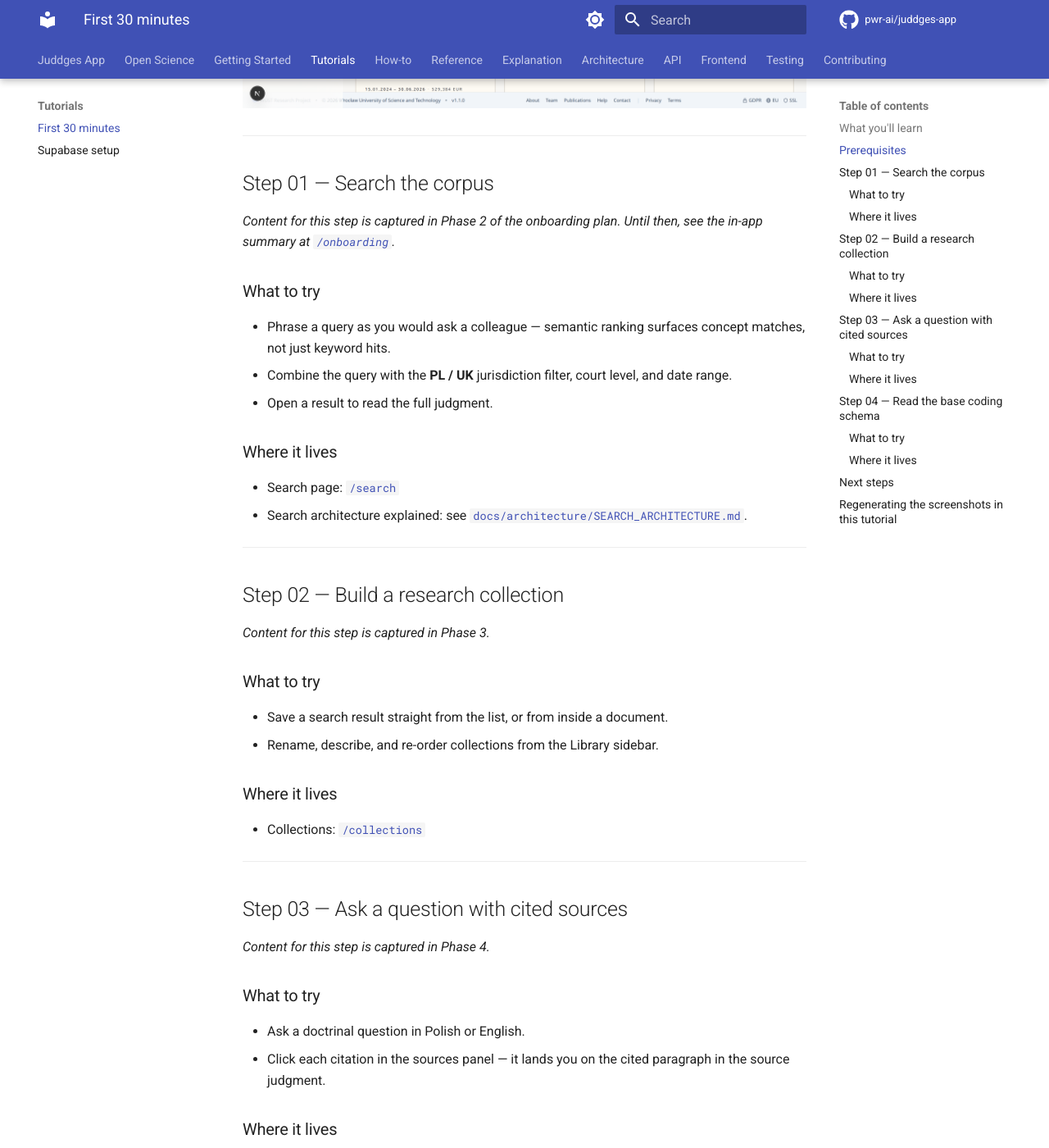
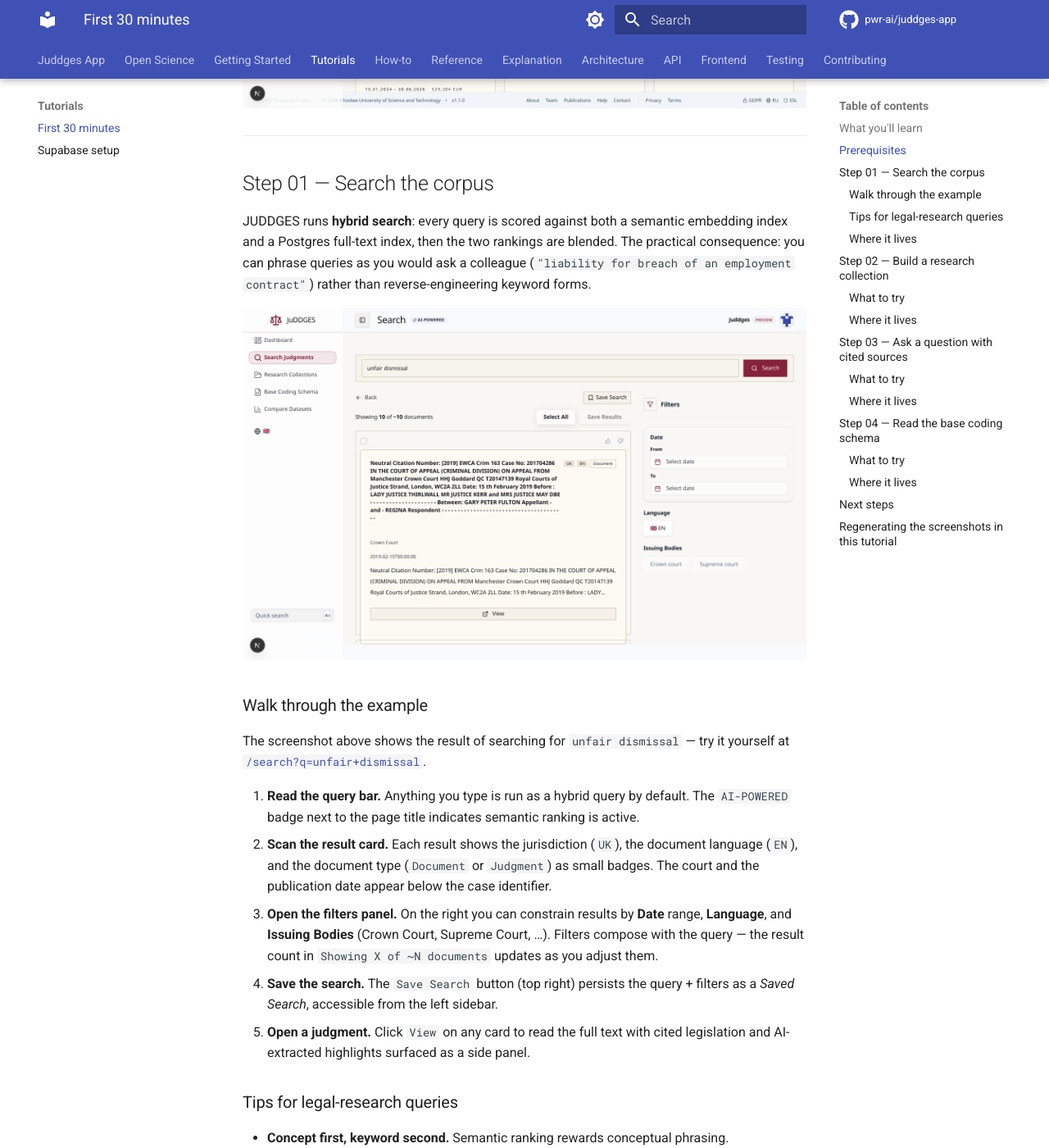
Before and after one commit to pwr-ai/juddges-app, an MkDocs documentation site: the page built from docs/tutorials/first-30-minutes.md, in a window 1280 px wide and 1400 px high, scrolled down 1359 px. Shown: the whole window at 82% size. Built offline with MkDocs 1.6.1 and Material for MkDocs 9.7.7, drawn with Linux system fonts in a browser that asks for light colours; comment, search, counter and statistics services are not loaded; some of the changed text lies outside the part shown.

Commit message:
feat(onboarding): Phase 2 — Step 1 Search content + screenshot
Real walk-through for the Search step:

- Capture script gains a `step-1-search` entry using the evergreen
  `q=unfair+dismissal` query (short, recognisable, returns UK
  Court of Appeal results that show jurisdiction/language badges,
  the filters panel, and the Save Search affordance).
- /onboarding Step 01 now renders the captured screenshot and points
  at the example query as its CTA.
- Tutorial Step 01 expands into a five-point walk-through of the
  result card, filters panel, Save Search, and query-writing tips for
  legal researchers; links to the search architecture and benchmark
  methodology docs.

```diff
--- a/docs/tutorials/first-30-minutes.md
+++ b/docs/tutorials/first-30-minutes.md
@@ -45,22 +45,55 @@
 
 ## Step 01 — Search the corpus
 
-*Content for this step is captured in Phase 2 of the onboarding plan. Until
-then, see the in-app summary at [`/onboarding`](https://juddges.com/onboarding).*
+JUDDGES runs **hybrid search**: every query is scored against both a
+semantic embedding index and a Postgres full-text index, then the two
+rankings are blended. The practical consequence: you can phrase queries as
+you would ask a colleague (`"liability for breach of an employment
+contract"`) rather than reverse-engineering keyword forms.
 
-### What to try
+![Search results for the query "unfair dismissal", showing a UK Court of Appeal judgment with jurisdiction and document-type badges, and the right-hand filters panel for date, language, and issuing body.](../assets/onboarding/step-1-search.png)
 
-- Phrase a query as you would ask a colleague — semantic ranking surfaces
-  concept matches, not just keyword hits.
-- Combine the query with the **PL / UK** jurisdiction filter, court level,
-  and date range.
-- Open a result to read the full judgment.
+### Walk through the example
+
+The screenshot above shows the result of searching for
+`unfair dismissal` — try it yourself at
+[`/search?q=unfair+dismissal`](https://juddges.com/search?q=unfair+dismissal).
+
+1. **Read the query bar.** Anything you type is run as a hybrid query by
+   default. The `AI-POWERED` badge next to the page title indicates
+   semantic ranking is active.
+2. **Scan the result card.** Each result shows the jurisdiction (`UK`),
+   the document language (`EN`), and the document type (`Document` or
+   `Judgment`) as small badges. The court and the publication date appear
+   below the case identifier.
+3. **Open the filters panel.** On the right you can constrain results by
+   **Date** range, **Language**, and **Issuing Bodies** (Crown Court,
+   Supreme Court, …). Filters compose with the query — the result count
+   in `Showing X of ~N documents` updates as you adjust them.
+4. **Save the search.** The `Save Search` button (top right) persists the
+   query + filters as a *Saved Search*, accessible from the left sidebar.
+5. **Open a judgment.** Click `View` on any card to read the full text
+   with cited legislation and AI-extracted highlights surfaced as a
+   side panel.
+
+### Tips for legal-research queries
+
+- **Concept first, keyword second.** Semantic ranking rewards conceptual
+  phrasing. `"compensation for breach of fiduciary duty"` beats
+  `"breach fiduciary"`.
+- **Mix English and Polish.** The query is matched against both locales —
+  use whichever language your fact pattern lives in.
+- **Use the jurisdiction filter early.** Comparative research benefits
+  from running the same query under PL and UK filters separately, then
+  using collections (Step 02) to assemble the comparison.
 
 ### Where it lives
 
 - Search page: [`/search`](https://juddges.com/search)
-- Search architecture explained: see
-  [`docs/architecture/SEARCH_ARCHITECTURE.md`](../architecture/SEARCH_ARCHITECTURE.md).
+- Search architecture and ranking model:
+  [`docs/architecture/SEARCH_ARCHITECTURE.md`](../architecture/SEARCH_ARCHITECTURE.md)
+- Benchmark methodology:
+  [`docs/explanation/search-benchmark-methodology.md`](../explanation/search-benchmark-methodology.md)
 
 ---
 
```
Also changed, not shown: frontend/scripts/docs/capture-screenshots.mjs (+18 -1 lines), docs/assets/onboarding/step-1-search.png (added), frontend/public/docs/onboarding/step-1-search.png (added), 1 other file.
